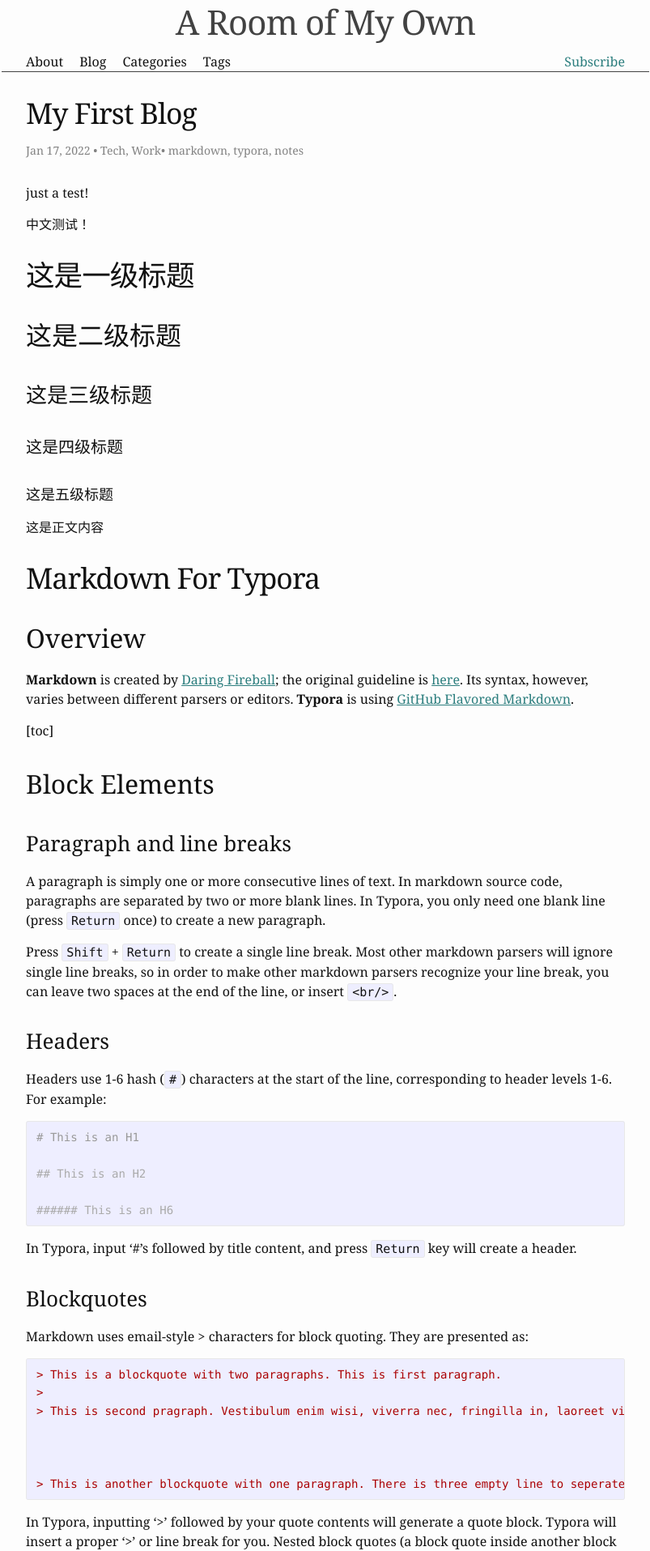
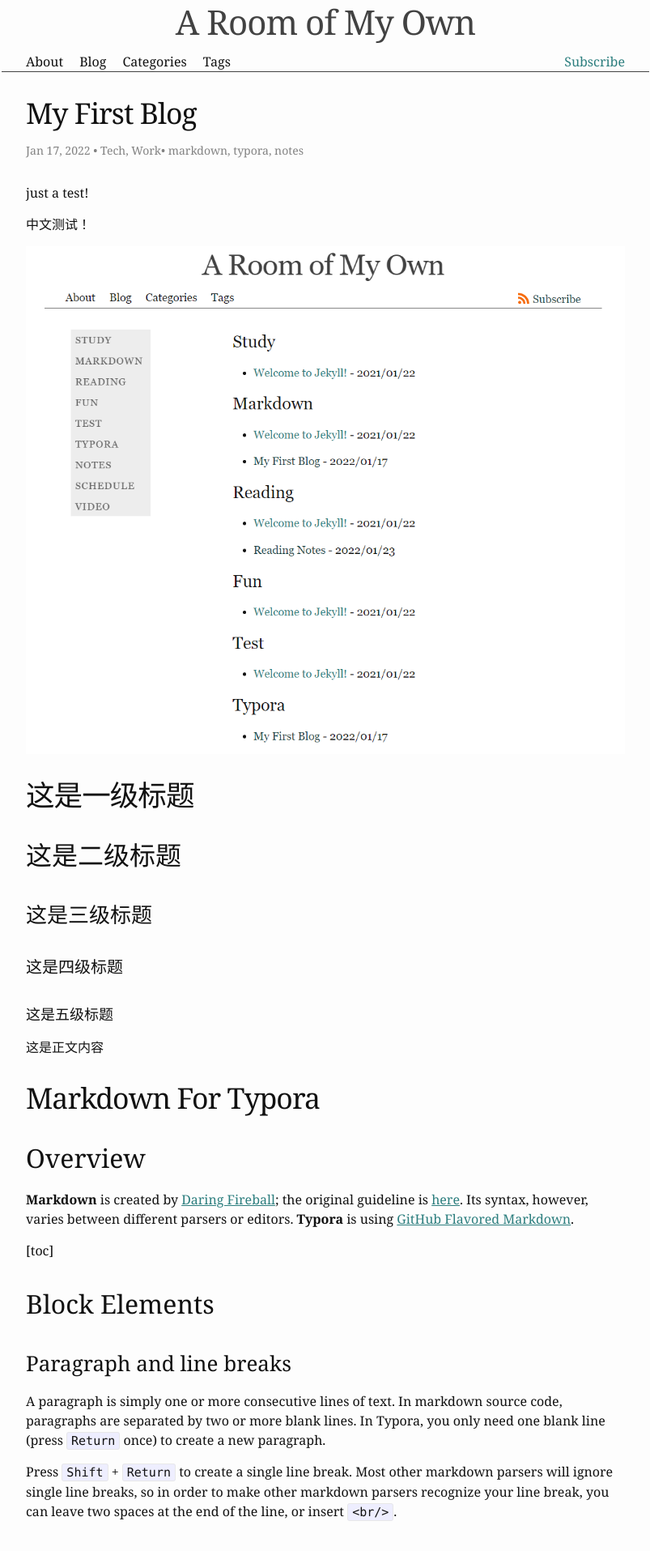
Before and after one commit to 9Echo/9Echo.github.io, a Jekyll site: the page built from _posts/2022-01-17-My-First-Blog.markdown, in a window 1280 px wide. Shown: the top 1915 px of the page at 81% size, without its empty margins (238-1041 px from the left). Built offline with Jekyll 4.4.1, drawn with Linux system fonts in a browser that asks for light colours.

Commit message:
Update 2022-01-17-My-First-Blog.markdown

```diff
--- a/_posts/2022-01-17-My-First-Blog.markdown
+++ b/_posts/2022-01-17-My-First-Blog.markdown
@@ -6,10 +6,13 @@ subtitle: "markdown for typora"
 author: typora
 tags: [markdown, typora, notes]
 categories: [Tech, Work]
+typora-root-url: ..
 ---
 just a test!
 
 中文测试！
+
+![tags页面展示](/assets/images/page-tags.png)
 
 # 这是一级标题
 
```
